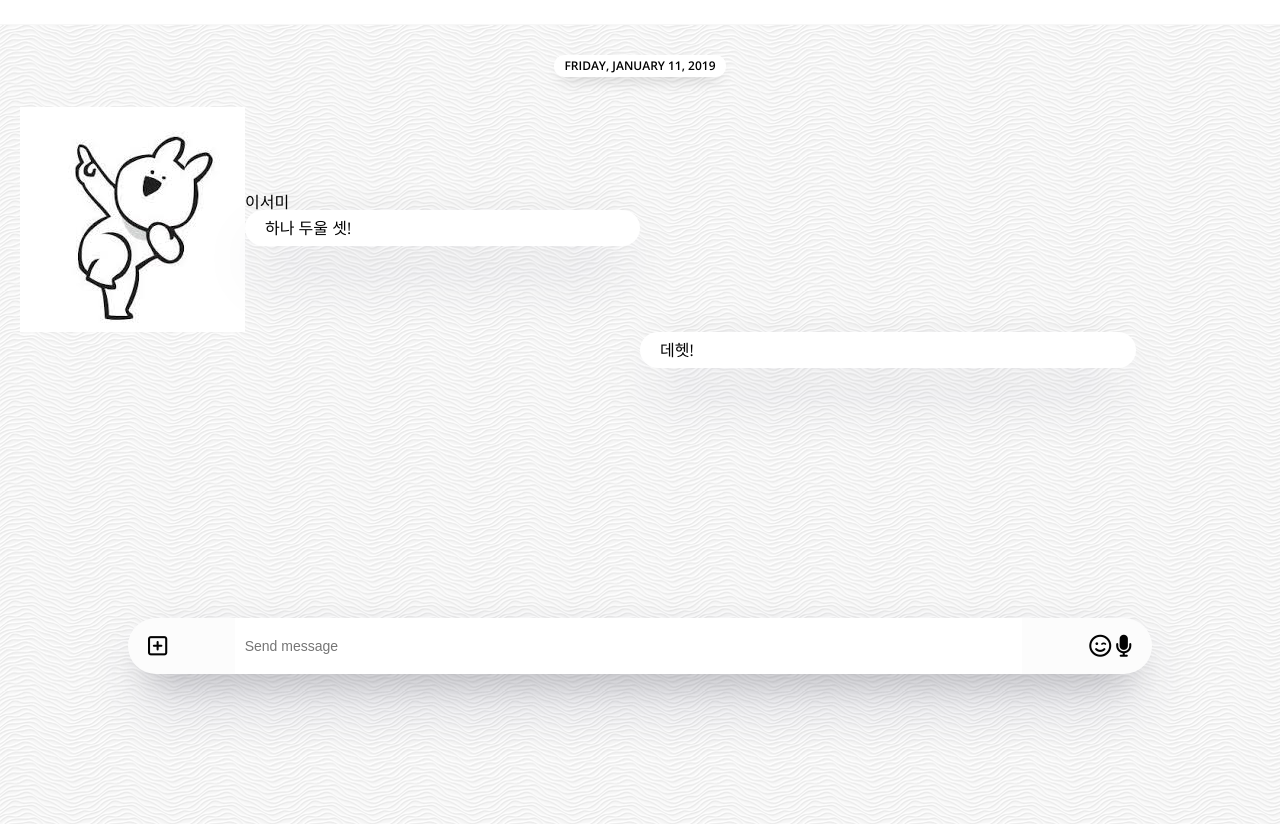
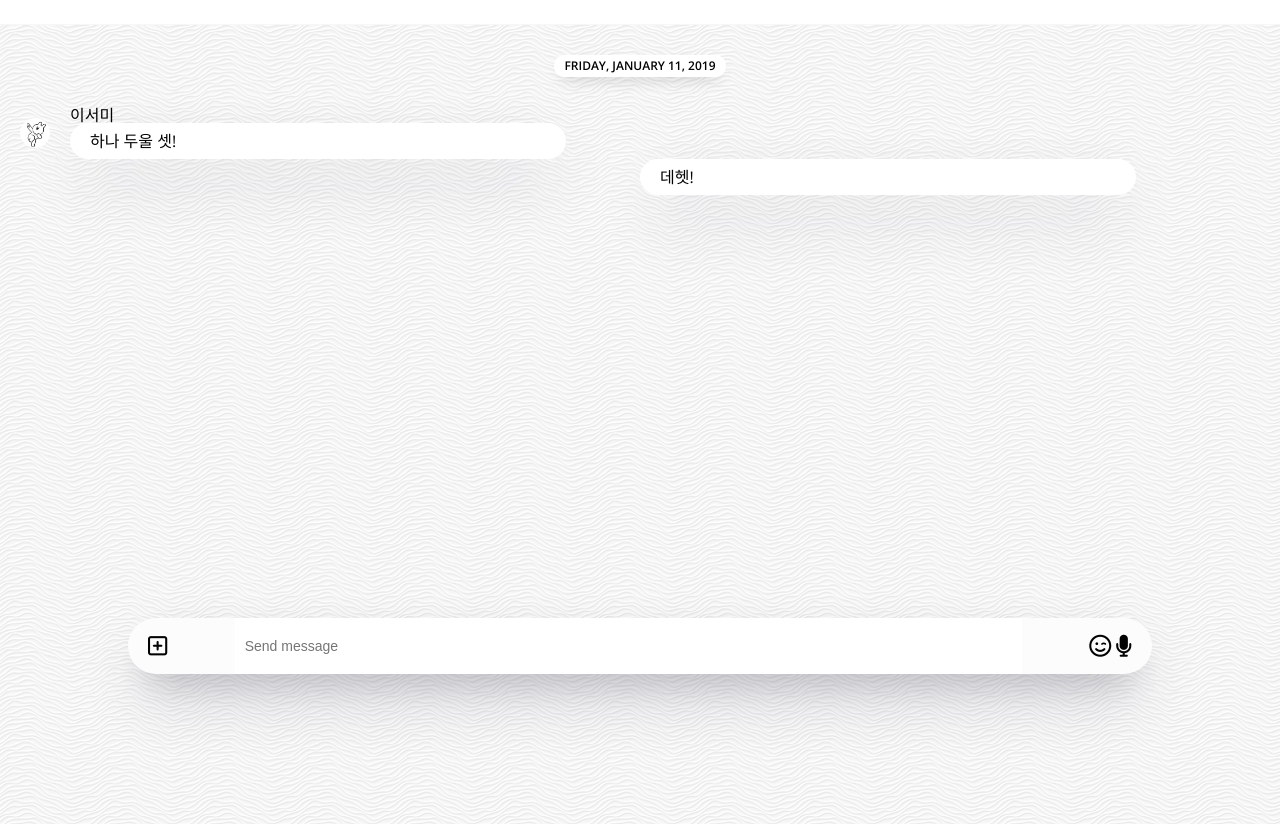
Before and after one commit to Ramsr-git/kakao_clone_seonbox, a plain HTML site: page chat.html in a window 1280 px wide. Shown: the part 76-900 px from the top of the page. Drawn offline with nearby package versions, Linux system fonts and the light colour scheme.

Commit message:
chat.css
수정

```diff
--- a/css/chat.css
+++ b/css/chat.css
@@ -87,7 +87,7 @@
   align-self: flex-end;
 }
 
-.incoming-message .img {
+.incoming-message img {
   width: 30px;
   border-radius: 15px;
   margin-right: 20px;
```
